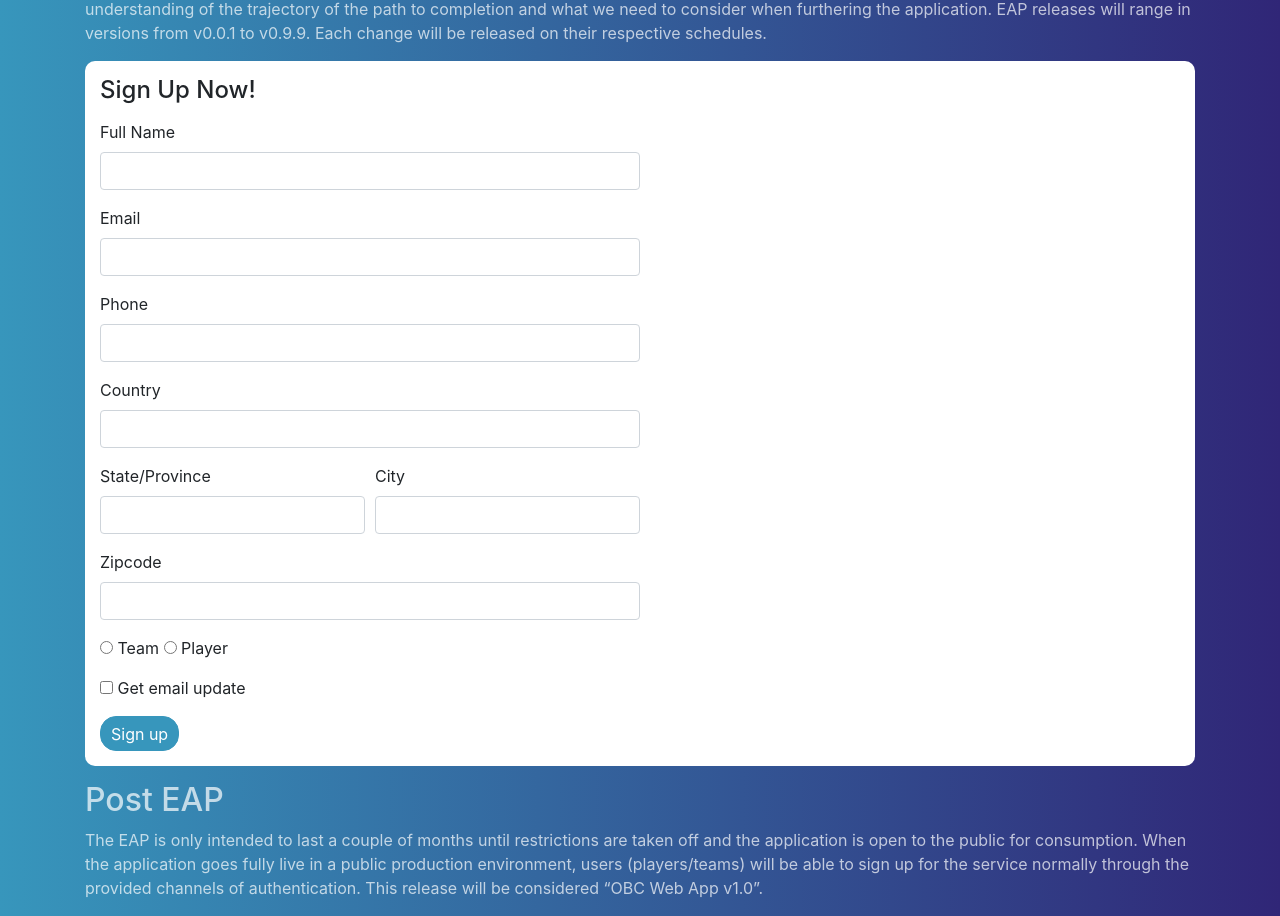
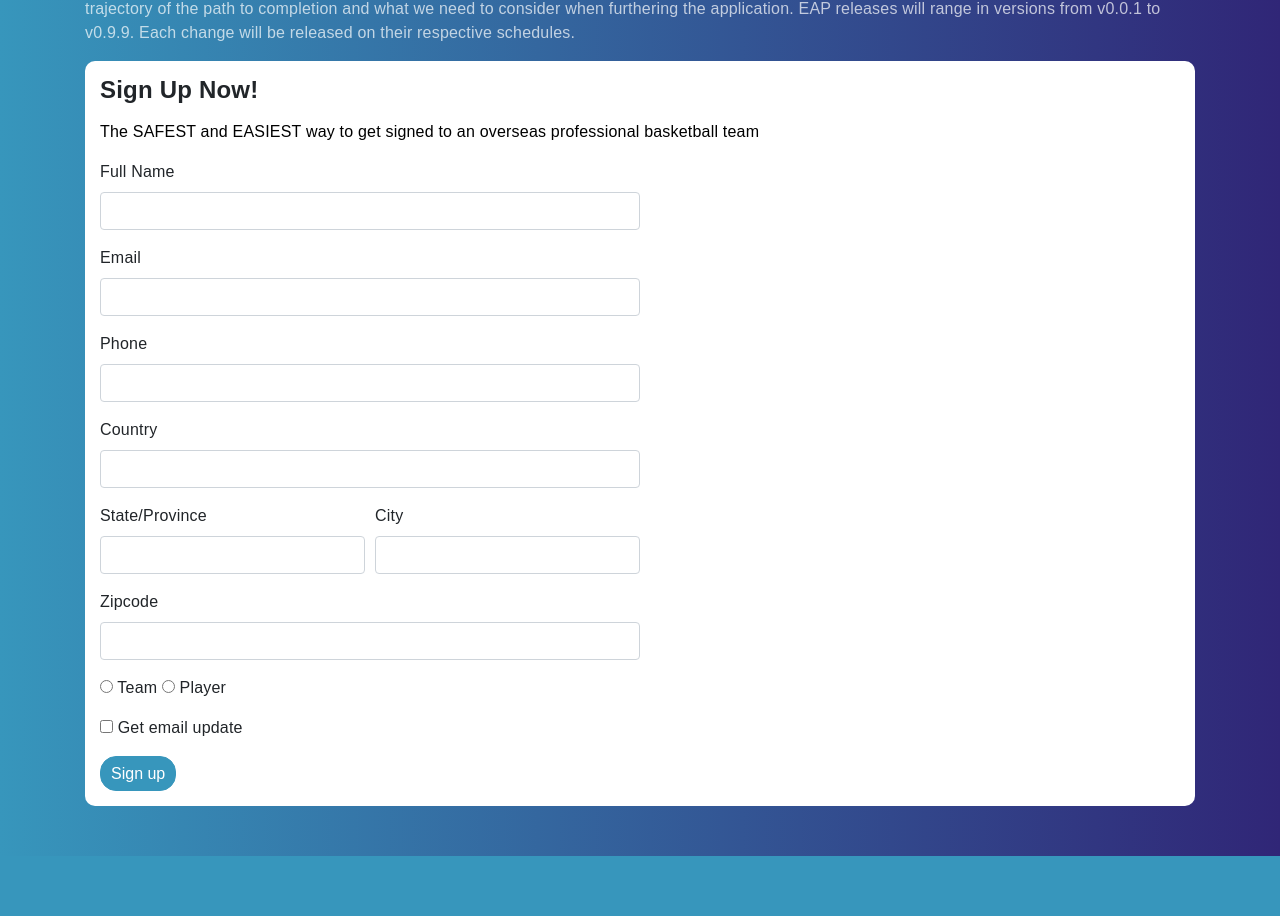
Before and after one commit to Chung305/angular.eap-webapp, an Angular app: page /eap in a window 1280 px wide. Shown: the part 260-1176 px from the top of the page. After the commit the page ends 1116 px from the top, so only its background shows below. Built offline with nearby package versions, Linux system fonts and the light colour scheme.

Commit message:
editing descriptions

```diff
--- a/src/app/components/sign-up-form/sign-up-form.component.html
+++ b/src/app/components/sign-up-form/sign-up-form.component.html
@@ -8,6 +8,7 @@
         </div>
         <div class="form-group">
             <label>Email</label>
+            <!-- regex for email validation -->
             <input type="text" name="email" class="form-control" [(ngModel)]="signUpForm.email" #email="ngModel"
                 pattern="^[a-z0-9._%+-]+@[a-z0-9.-]+\.[a-z]{2,4}$" required>
             <div *ngIf="email.invalid && (it.submitted || email.touched)" class="alert alert-danger">
--- a/src/app/pages/main-page/main-page.component.html
+++ b/src/app/pages/main-page/main-page.component.html
@@ -23,7 +23,7 @@
                 </li>
                 <li>
                     <!-- Change to= to respective email and su= to any subject -->
-                    <a onclick="location.href='https://mail.google.com/mail/?view=cm&fs=1&tf=1&to=arguello.chung.dev@gmail.com&su=Hello&shva=1'"
+                    <a onclick="location.href='https://mail.google.com/mail/?view=cm&fs=1&tf=1&to=Overseasbasketballconnection@gmail.comm&su=Hello&shva=1'"
                         target="_blank">
                         <img class="social-icons list-inline-item"
                             src="../../../assets/social-icons/gmail_circle.svg">
@@ -59,16 +59,9 @@
     </div>
     <div class="form-display">
         <h4>Sign Up Now!</h4>
+        <p>
+            The SAFEST and EASIEST way to get signed to an overseas professional basketball team
+        </p>
 
         <app-sign-up-form></app-sign-up-form>
     </div>
-
-    <div>
-        <h2>Post EAP</h2>
-        <p>
-            The EAP is only intended to last a couple of months until restrictions are taken off and the application is
-            open to the public for consumption. When the application goes fully live in a public production environment,
-            users (players/teams) will be able to sign up for the service normally through the provided channels of
-            authentication. This release will be considered “OBC Web App v1.0”.
-        </p>
-    </div>
--- a/src/app/pages/main-page/main-page.component.scss
+++ b/src/app/pages/main-page/main-page.component.scss
@@ -28,14 +28,22 @@ ul {
     background-color: rgb(255, 255, 255);
     border-radius: 10px;
     padding-top: 15px;
+    margin-bottom:  50px;
 }
 
 .form-display h4{
-
+    font-weight: bold;
     padding-right: 15px;
     padding-left: 15px;
     margin-right: auto;
     margin-left: auto;
+}
+.form-display p {
+    padding-right: 15px;
+    padding-left: 15px;
+    margin-right: auto;
+    margin-left: auto;
+    color: black;
 }
 h4{
     margin-bottom: 15px;
--- a/src/app/services/http-error.interceptor.ts
+++ b/src/app/services/http-error.interceptor.ts
@@ -26,6 +26,9 @@ export class HttpErrorInterceptor implements HttpInterceptor {
             // server-side error
             errorMessage = `Error Code: ${error.status}\nMessage: ${error.message}`;
           }
+
+
+          //remove window alert for production
           window.alert(errorMessage);
           return throwError(errorMessage);
         })
--- a/src/app/services/sign-up.service.ts
+++ b/src/app/services/sign-up.service.ts
@@ -17,6 +17,8 @@ export class SignUpService {
     headers: new HttpHeaders({ 'Content-Type': 'application/json' })
   };
 
+
+  //replace with api endpoint
   signUp(signUp_form: SignUp): Observable<SignUp> {
     return this.http.post<SignUp>('apiString', signUp_form, this.httpOptions)
 
--- a/src/styles.scss
+++ b/src/styles.scss
@@ -1,6 +1,8 @@
 /* You can add global styles to this file, and also import other style files */
 
 body{
+    font-family: "Sarabun", sans-serif;
+    letter-spacing: 0.2px;
     background-color: #3796BC;
     background-image: -webkit-gradient(linear, left top, right top, from(#3796BC), to(#302677));
     background-image: -webkit-linear-gradient(left, #3796BC, #302677);
```
